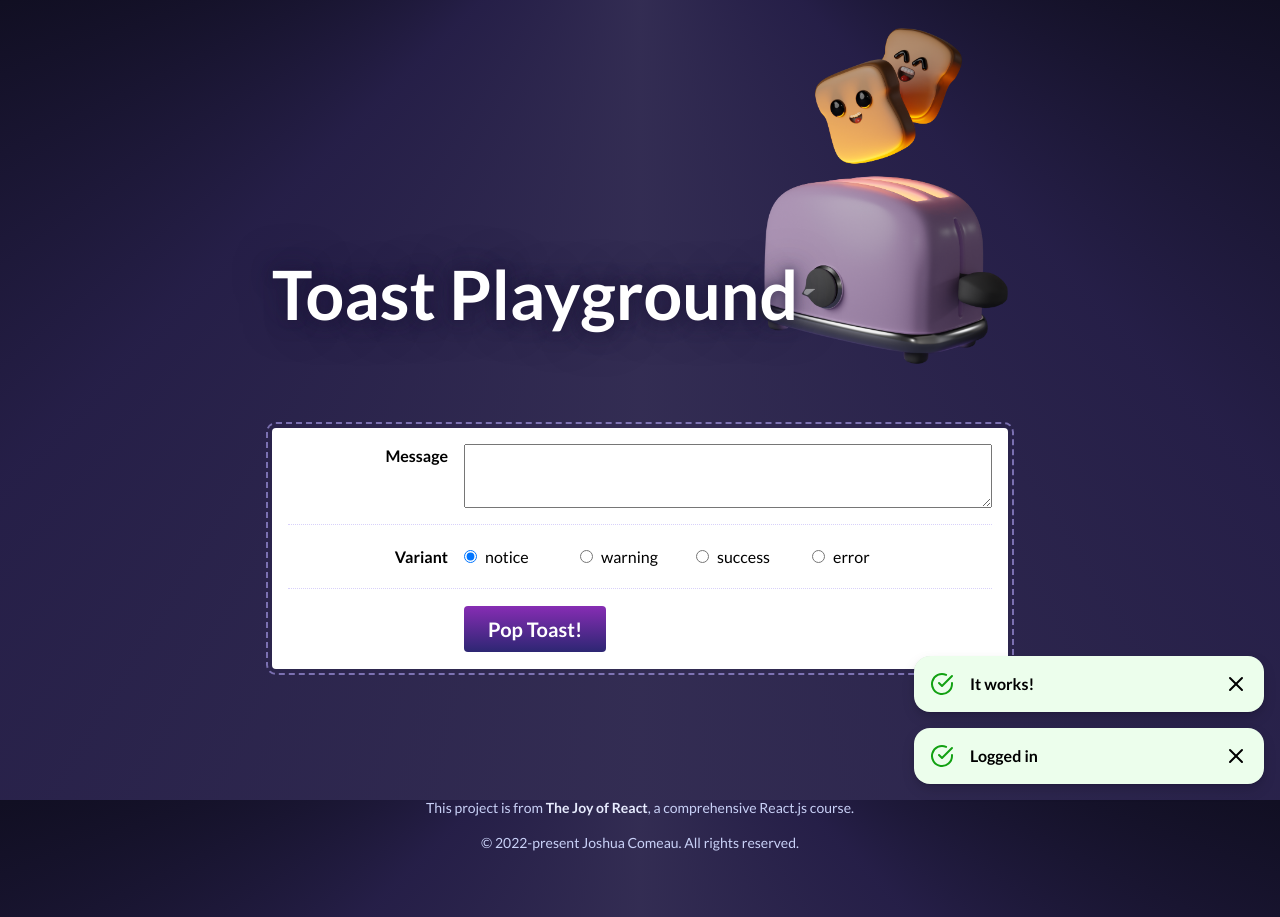
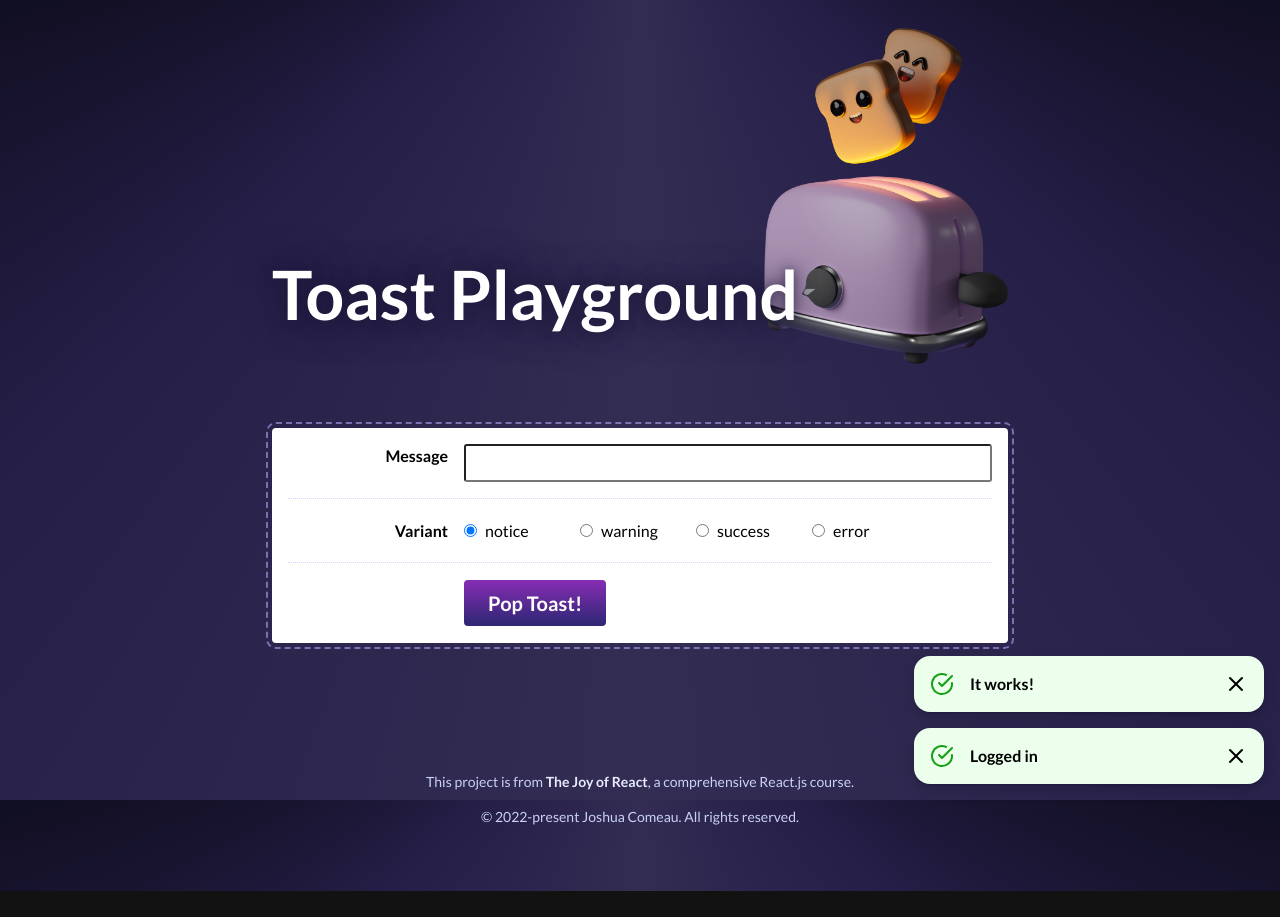
Before and after one commit to mikowl/toast-component, a React (Vite) app: page / in a window 1280 px wide. After the commit the page ends 891 px from the top, so only its background shows below. Built offline with nearby package versions, Linux system fonts and the light colour scheme.

Commit message:
Switch textarea to input so you can enter to submit, returns if no message entered

```diff
--- a/src/components/ToastPlayground/ToastPlayground.jsx
+++ b/src/components/ToastPlayground/ToastPlayground.jsx
@@ -16,6 +16,8 @@ function ToastPlayground() {
 
 	function handleCreateToast(event) {
 		event.preventDefault();
+
+		if (!message) return;
 
 		createToast(message, variant);
 
@@ -42,7 +44,7 @@ function ToastPlayground() {
 						Message
 					</label>
 					<div className={styles.inputWrapper}>
-						<textarea
+						<input
 							id="message"
 							className={styles.messageInput}
 							value={message}
--- a/src/components/ToastPlayground/ToastPlayground.module.css
+++ b/src/components/ToastPlayground/ToastPlayground.module.css
@@ -108,7 +108,8 @@
 .messageInput {
   display: block;
   width: 100%;
-  height: 4rem;
+  padding: 5px;
+  border-radius: 3px;
 }
 
 .secondsInput {
```
